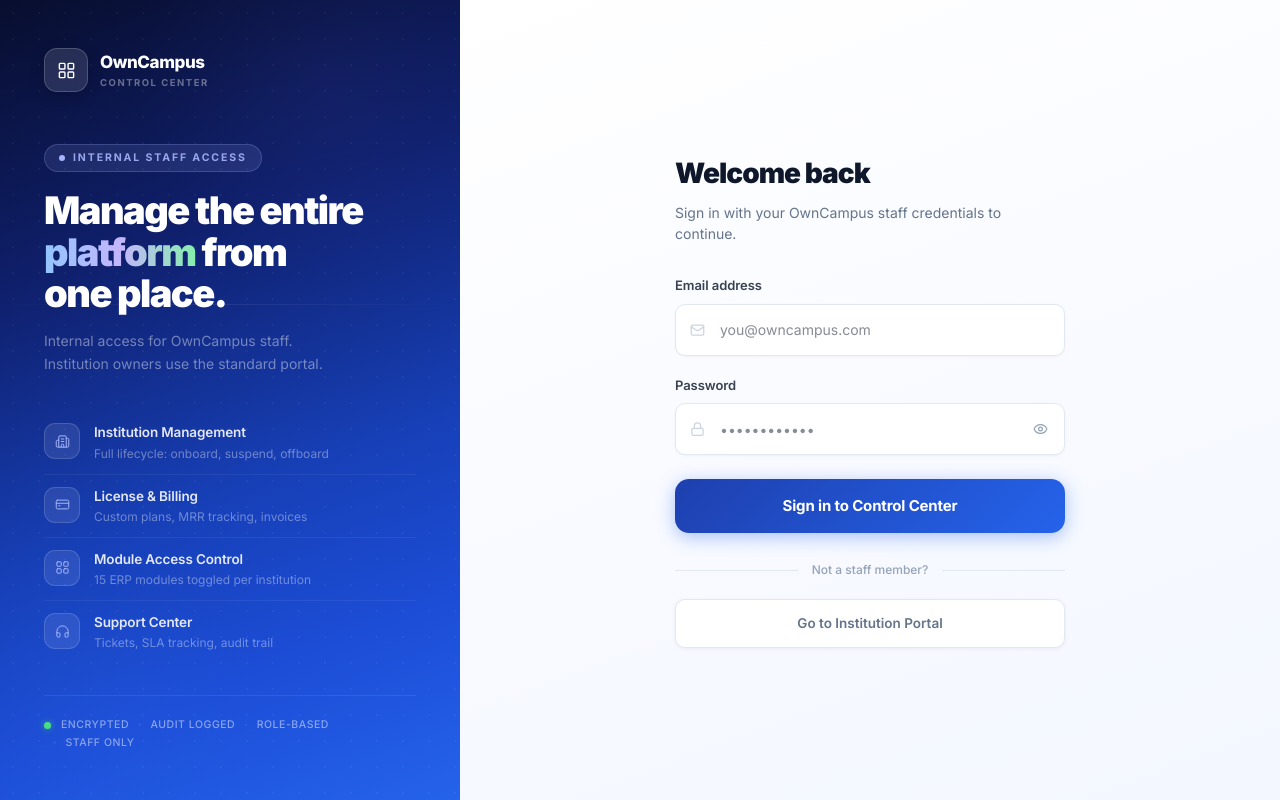
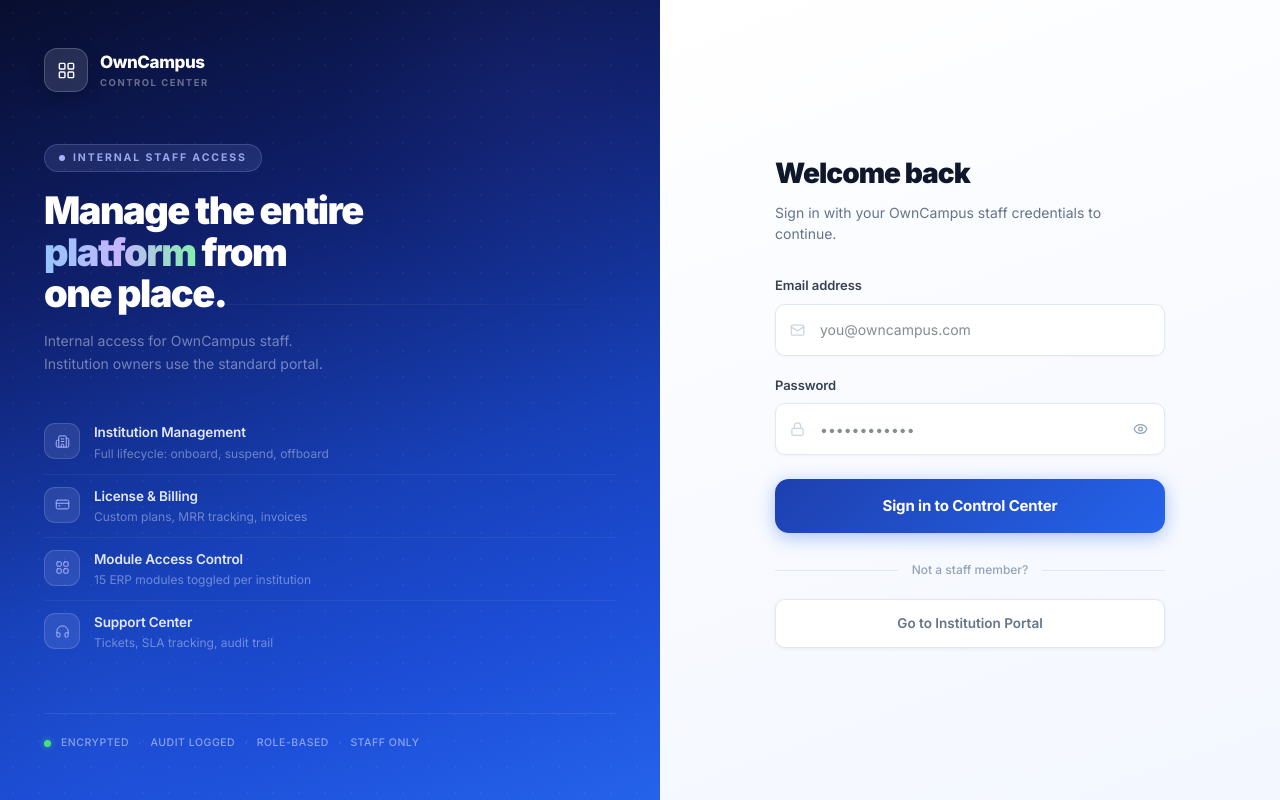
Before and after one commit to harry1634/OwnCampus, a Next.js app: page /control/login in a window 1280 px wide. Built offline with nearby package versions, Linux system fonts and the light colour scheme; no server answers.

Commit message:
Control Ceter

```diff
--- a/app/control/login/page.js
+++ b/app/control/login/page.js
@@ -72,7 +72,7 @@ export default function ControlLoginPage() {
 
       {/* ── Left panel — same gradient treatment as institution login ── */}
       <div className="cc-left" style={{
-        display: 'none', flex: '0 0 460px',
+        display: 'none', flex: 1,
         background: 'linear-gradient(160deg, #080E2E 0%, #0F1F6B 30%, #1740B8 60%, #1D4ED8 80%, #2563EB 100%)',
         flexDirection: 'column', justifyContent: 'space-between',
         padding: '48px 44px', position: 'relative', overflow: 'hidden',
```
